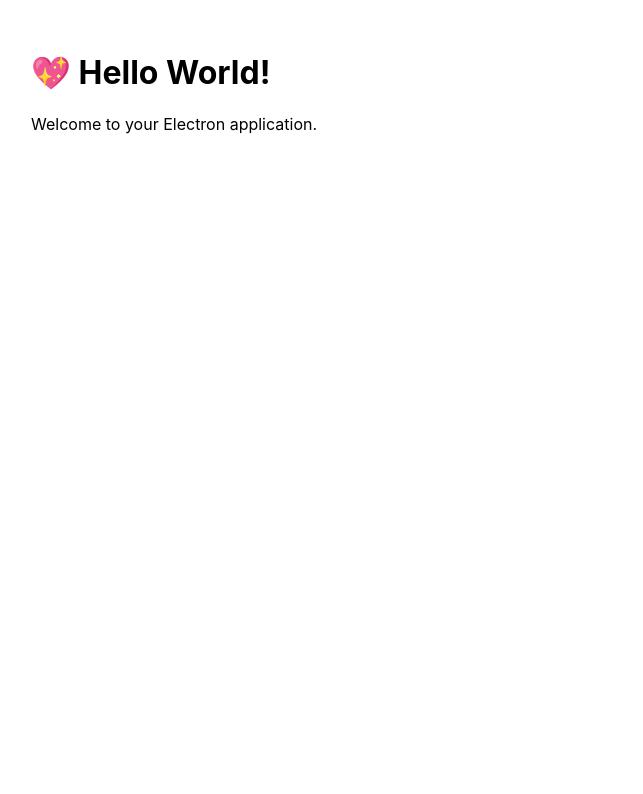
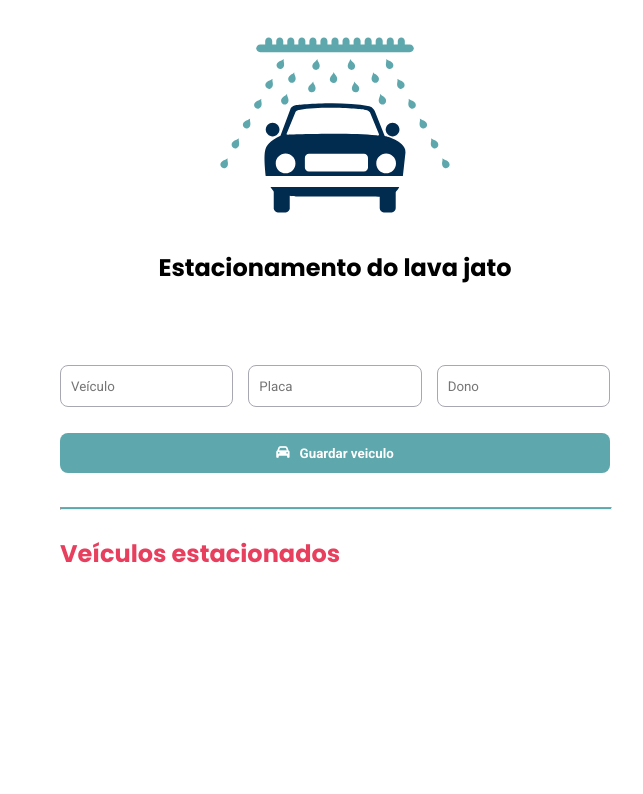
Before and after one commit to KaiqueCovo/lava-jato, an Electron app: page src/index.html in a window 800 px wide. Shown: the whole page, without its empty margins (65-708 px from the left). Drawn offline with Linux system fonts and the light colour scheme.

Commit message:
refactor: Finish app

```diff
--- a/src/index.css
+++ b/src/index.css
@@ -1,7 +1,103 @@
+* {
+  margin: 0;
+  padding: 0;
+}
+
 body {
-  font-family: -apple-system, BlinkMacSystemFont, 'Segoe UI', Roboto, Helvetica,
-    Arial, sans-serif;
+  font-family: "Poppins", sans-serif;
+}
+
+button {
+  cursor: pointer;
+}
+
+img {
+  display: flex;
   margin: auto;
-  max-width: 38rem;
-  padding: 2rem;
+  width: 250px;
 }
+
+h1 {
+  font-weight: 700;
+  font-size: 24px;
+  text-align: center;
+}
+
+input {
+  width: 200px;
+  height: 40px;
+  border: 1px solid #a8a8b3;
+  border-radius: 8px;
+  padding-left: 10px;
+  font-family: "Roboto", sans-serif;
+}
+
+.box {
+  width: 550px;
+  margin: 80px auto 0 auto;
+}
+
+.input-container {
+  display: flex;
+  gap: 15px;
+}
+
+.botao-guardar {
+  width: 100%;
+  height: 40px;
+  background: #5ea7ac;
+  color: #fff;
+  display: flex;
+  align-items: center;
+  justify-content: center;
+  border-radius: 8px;
+  font-family: "Roboto", sans-serif;
+  font-weight: 700;
+  margin-top: 26px;
+  border: none;
+}
+
+.botao-guardar i {
+  margin-right: 10px;
+}
+
+hr {
+  width: 100%;
+  height: 1px;
+  background-color: #5ea7ac;
+  margin-top: 34px;
+}
+
+h2 {
+  color: #e73f5d;
+  margin-top: 26px;
+}
+
+.carro-container {
+  width: 550px;
+  margin: auto;
+}
+
+ul {
+  display: flex;
+  flex-direction: column;
+  align-items: start;
+  margin-top: 20px;
+  overflow: auto;
+  height: 200px;
+}
+
+li {
+  display: flex;
+  align-items: center;
+  text-align: center;
+  font-size: 16px;
+}
+
+.liberar-carro {
+  font-weight: 700;
+  color: #00891e;
+  border: none;
+  background: none;
+  margin-left: 15px;
+}
--- a/src/index.html
+++ b/src/index.html
@@ -2,11 +2,52 @@
 <html>
   <head>
     <meta charset="UTF-8" />
-    <title>Hello World!</title>
+
     <link rel="stylesheet" href="index.css" />
+    <link
+      rel="stylesheet"
+      href="https://cdnjs.cloudflare.com/ajax/libs/font-awesome/6.1.1/css/all.min.css"
+    />
+    <link
+      href="https://fonts.googleapis.com/css2?family=Poppins:wght@700&family=Roboto:wght@400;700&display=swap"
+      rel="stylesheet"
+    />
+
+    <title>Estacionamento Lava Jato</title>
   </head>
   <body>
-    <h1>💖 Hello World!</h1>
-    <p>Welcome to your Electron application.</p>
+    <!-- Logotipo -->
+    <img src="./assets/logo.svg" alt="Logotipo" />
+
+    <!-- Título da página -->
+    <h1>Estacionamento do lava jato</h1>
+
+    <div class="box">
+      <!-- -->
+      <div class="input-container">
+        <input type="text" placeholder="Veículo" id="input-veiculo" />
+        <input type="text" placeholder="Placa" id="input-placa" />
+        <input type="text" placeholder="Dono" id="input-dono" />
+      </div>
+
+      <!-- Botão adicionar carro -->
+      <button class="botao-guardar" onclick="adicionarCarro()">
+        <i class="fa-solid fa-car"></i>
+        Guardar veiculo
+      </button>
+
+      <hr />
+    </div>
+
+    <div class="carro-container">
+      <!-- Subtitulo Veiculos estacionados -->
+      <h2>Veículos estacionados</h2>
+
+      <!--Lista de carros-->
+      <ul></ul>
+    </div>
+
+    <!--Linkando javascript-->
+    <script src="./script.js"></script>
   </body>
 </html>
--- /dev/null
+++ b/src/script.js
@@ -0,0 +1,41 @@
+// Função responsável por ADICIONAR um carro
+function adicionarCarro() {
+  // Recuperando o valor do input de veículo pela ID input-veiculo
+  const inputVeiculo = document.getElementById("input-veiculo").value;
+
+  // Recuperando o valor do input de placa pela ID input-placa
+  const inputPlaca = document.getElementById("input-placa").value;
+
+  // Recuperando o valor do input de dono pela ID input-dono
+  const inputDono = document.getElementById("input-dono").value;
+
+  // Adicionando IF para verificar se algum campo não foi digitado
+  if (!inputVeiculo || !inputDono || !inputPlaca) {
+    return alert("Digite VEÍCULO, PLACA e DONO");
+  }
+
+  // Recuperando o elemento UL no nosso HTML
+  const ul = document.querySelector("ul");
+
+  // Criando o elemento LI que ira mostrar o veículo guardado
+  const li = document.createElement("li");
+
+  // Criando o botão de remover carro
+  const botaoRemover =
+    '<button onclick="liberarCarro(event)" class="liberar-carro">Liberar</button>';
+
+  // Adicionando HTML com o botão de error
+  li.innerHTML = `Veículo: ${inputVeiculo} | Placa: ${inputPlaca} | Dono: ${inputDono} ${botaoRemover}`;
+
+  // Adicionando nosso item LI em nossa lista UL
+  ul.appendChild(li);
+}
+
+// Função responsável por REMOVER um carro
+function liberarCarro(event) {
+  // Pegando o elemento LI através do event
+  const li = event.target.parentElement;
+
+  // Removendo elemento do HTML
+  li.remove();
+}
```
Also changed, not shown: src/index.js (+8 -8 lines), src/assets/login.png (added), src/assets/logo.svg (added), 1 other file.
